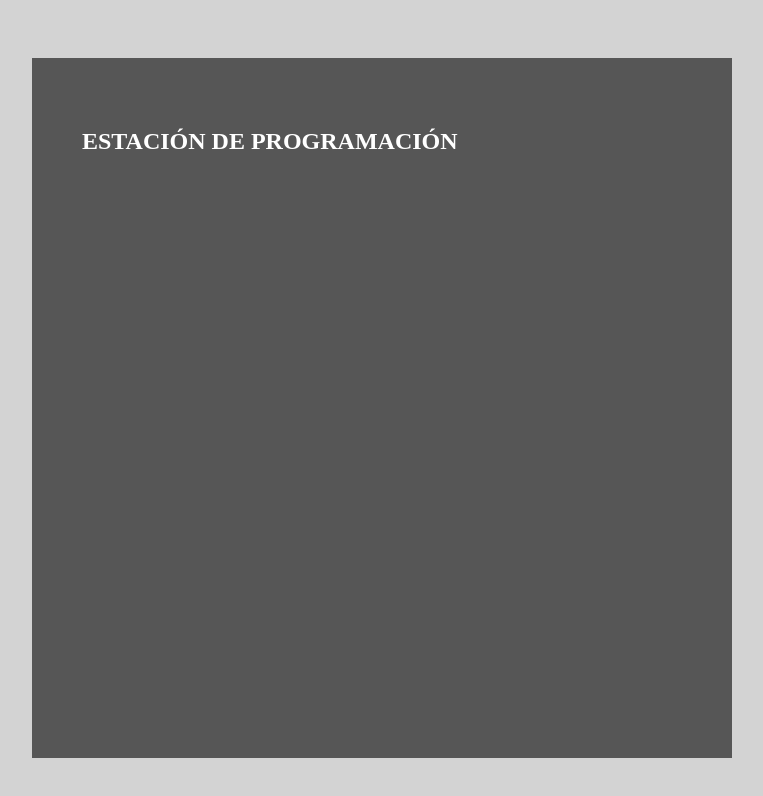
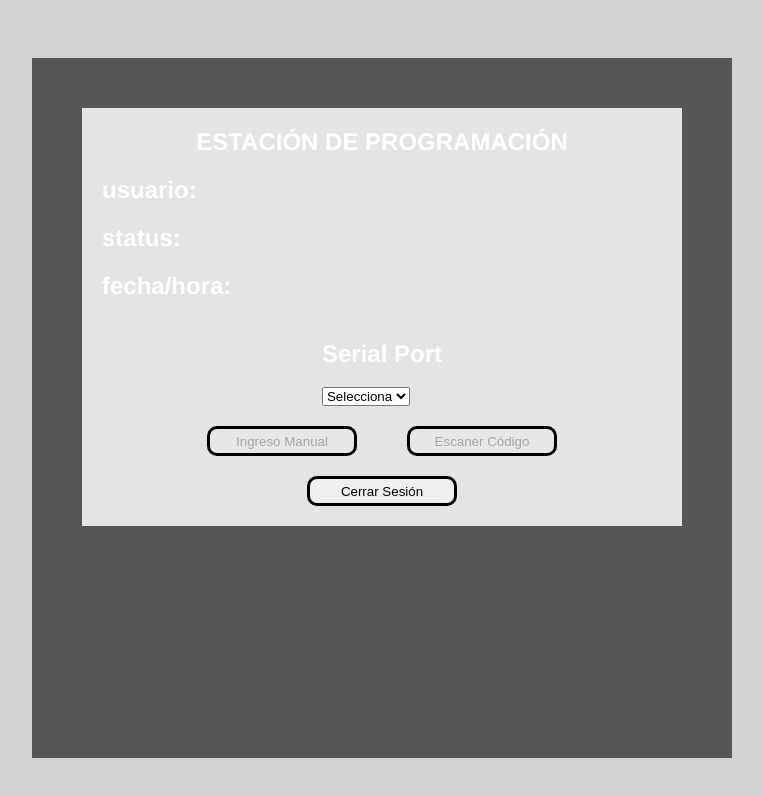
Before and after one commit to ChangeAndCode/conmedRfidFrontend, a React (Vite) app: page /programmingDashboard in a window 1280 px wide. Shown: the top 796 px of the page, without its empty margins (258-1021 px from the left). Built offline with nearby package versions, Linux system fonts and the light colour scheme; the HTML template or start-up script is replaced by a standard one.

Commit message:
update connection with dashboards

```diff
--- a/src/components/loginModal.tsx
+++ b/src/components/loginModal.tsx
@@ -1,4 +1,5 @@
 import type {User} from '../types/Auth';
+import '../css/loginModal.css';
 
 type LoginModalProps ={
   onClose:()=> void;
--- /dev/null
+++ b/src/css/programmingDashboard.css
@@ -0,0 +1,23 @@
+.generalBlock{
+    font-family: 'Franklin Gothic Medium', 'Arial Narrow', Arial, sans-serif;
+    background-color: rgb(228, 228, 228);
+    padding: 20px;
+    display:flex;
+    flex-direction: column;
+    align-items: center;
+}
+.generalBlock h1{
+    margin: 0px;
+    display: flex;
+    justify-content:center;
+}
+.statusUser{
+    width: 100%;
+}
+.buttonBox{
+    padding: 20px;
+    width: 100%;
+    display: flex;
+    justify-content:center;
+    gap: 50px;
+}
--- a/src/index.css
+++ b/src/index.css
@@ -43,3 +43,12 @@ p {
   width: 600px;
   height: 600px;
 }
+
+.buttonSelector{
+  margin: 0;
+  padding: 0;
+  width: 150px;
+  height: 30px;
+  border: 3px solid black;
+  border-radius: 10px;
+}
--- a/src/pages/homePage.tsx
+++ b/src/pages/homePage.tsx
@@ -1,8 +1,9 @@
 import { useState } from 'react';
 import LoginModal from '../components/loginModal';
-import {useNavigate, Link} from 'react-router-dom'
+import {useNavigate, Link} from 'react-router-dom';
+import '../css/homePage.css';
 
-type Station = "programacion" | "verificacion";
+type Station = "programming" | "verification";
 
 function homePage() {
   const [showLogin, setShowLogin] = useState(false);
@@ -13,17 +14,15 @@ function homePage() {
     setStation(s);
     setShowLogin(true);
   }
-
   return (
     <>
       <section className='square'>
         <div >
           <h1>Estación de RFID</h1>
-          <button onClick={()=> handleStationClick("programacion")}>
+          <button onClick={()=> handleStationClick("programming")}>
             <h2>Estación de programación</h2>
           </button>
-
-          <button onClick={()=> handleStationClick("verificacion")}>
+          <button onClick={()=> handleStationClick("verification")}>
             <h2>Estación de verificación</h2>
           </button>
           <p>
@@ -31,7 +30,6 @@ function homePage() {
           </p>
         </div>
       </section>
-
       {/* Modals */}
       {showLogin &&
           <LoginModal
@@ -40,8 +38,8 @@ function homePage() {
               console.log("Usuario: ", user);
               setShowLogin(false);
 
-              if (station === "programacion") navigate("/programmingDashboard");
-              if (station === "verificacion") navigate("/verificationDashboard");
+              if (station === "programming") navigate("/programmingDashboard");
+              if (station === "verification") navigate("/verificationDashboard");
               if (!station) return;
             }}
           />
--- a/src/pages/programmingDashboard/programmingDashboardPage.tsx
+++ b/src/pages/programmingDashboard/programmingDashboardPage.tsx
@@ -1,12 +1,76 @@
+import '../../css/programmingDashboard.css';
+import '../../index.css';
+import { useState } from 'react';
+
+type Mode = "Manual" | "Scan" | null;
+
 function programmingDashboardPage() {
+  const [port, setPort] = useState("");
+  const [mode, setMode] = useState<Mode>(null);
+  const [option, setOption] = useState("");
 
   return (
     <>
       <section className='square'>
-        <div >
+        <div className='generalBlock'>
           <h1>ESTACIÓN DE PROGRAMACIÓN</h1>
+          <div className='statusUser'>
+            <h2>usuario: </h2>
+            <h2>status: </h2>
+            <h2>fecha/hora: </h2>
+          </div>
+          <div>
+            <h2>Serial Port</h2>
+            <select aria-label='SerialPort' value={port} onChange={(p)=> setPort(p.target.value)}>
+              <option value=''>Selecciona</option>
+              <option value='port1'>COM 3</option>
+              <option value='port2'>COM 5</option>
+            </select>
+          </div>
+          <div className='buttonBox'>
+            <button className='buttonSelector' onClick={()=>setMode("Manual")} disabled={!port}>Ingreso Manual</button>
+            <button className='buttonSelector' onClick={()=>setMode("Scan")} disabled={!port}>Escaner Código</button>
+          </div>
+          <button className='buttonSelector'>Cerrar Sesión</button>
         </div>
       </section>
+
+      {/* //Modals */}
+      {mode === "Manual" &&(
+        <section className='generalBlock'>
+          <div>
+            <h2>Ingreso Manual</h2>
+            <button onClick={()=> setMode(null)}>close</button>
+          </div>
+
+          <h3>Selecciona:</h3>
+          <div>
+            <h3>Número de Parte:</h3>
+            <select aria-label='partNumber' value={option} onChange={(e)=> setOption(e.target.value)}>
+              <option value=''>Selecciona</option>
+              <option value='op1'>partNumber 1</option>
+              <option value='op2'>partNumber 2</option>
+            </select>
+            <h3>Número de Lote:</h3>
+            <input
+              type='string'
+              placeholder='QWE123ASD12'
+            />
+            <h3>Fecha de Manufactura</h3>
+            <input
+              type='datetime-local'
+              placeholder='2026-05-12'
+            />
+            <button>Ingresar valores</button>
+          </div>
+        </section>
+      )}
+
+      {mode === "Scan" &&(
+        <section>
+          {/* aquí tu bloque de inputs escaneo */}
+        </section>
+      )}
     </>
   )
 }
```
Also changed, not shown: src/types/Scanning.ts (added, +9 -0 lines), src/css/loginModal.css (added), src/css/loginPage.css (deleted).
